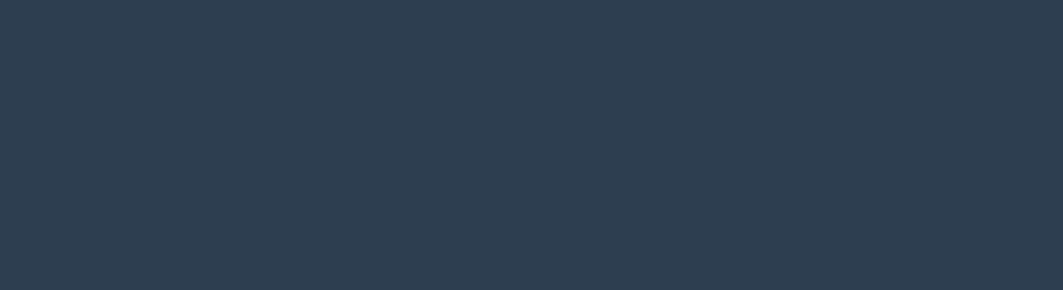
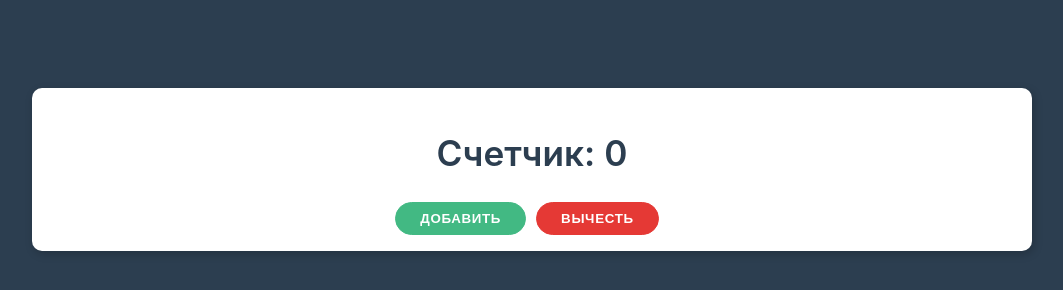
Before and after one commit to Maksk89/vue_study, a plain HTML site: page 01-basics/002_1/index.html in a window 1280 px wide. Shown: the whole page, without its empty margins (108-1171 px from the left). Drawn offline with nearby package versions, Linux system fonts and the light colour scheme.

Commit message:
Add counter

```diff
--- /dev/null
+++ b/01-basics/002_1/app.js
@@ -0,0 +1,9 @@
+const App = {
+  data() {
+    return {
+      counter: 0,
+      title:'Счетчик'
+    };
+  },
+};
+const app = Vue.createApp(App).mount('#app');
--- a/01-basics/002_1/index.html
+++ b/01-basics/002_1/index.html
@@ -7,6 +7,16 @@
     <link rel="stylesheet" href="theme.css" />
   </head>
   <body>
-
+    <div class="container pt-5" id="app">
+      <div class="card center">
+        <h1>{{title}}: {{counter}}</h1>
+        <div>
+          <button class="btn primary" v-on:click="counter++">Добавить</button>
+          <button class="btn danger" v-on:click="counter=counter-1">Вычесть</button>
+        </div>
+      </div>
+    </div>
+    <script src="https://unpkg.com/vue@3/dist/vue.global.js"></script>
+    <script src="app.js"></script>
   </body>
 </html>
```
